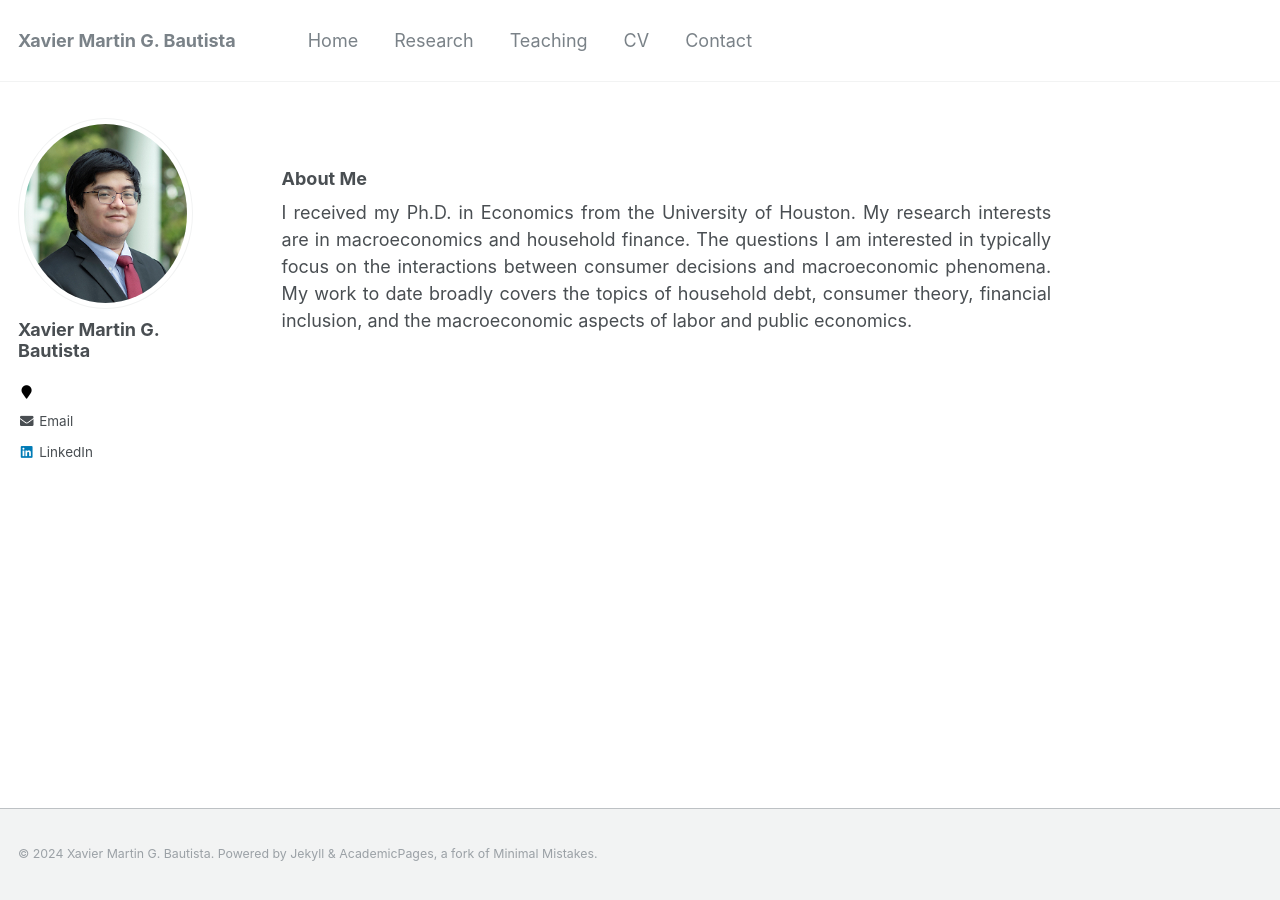
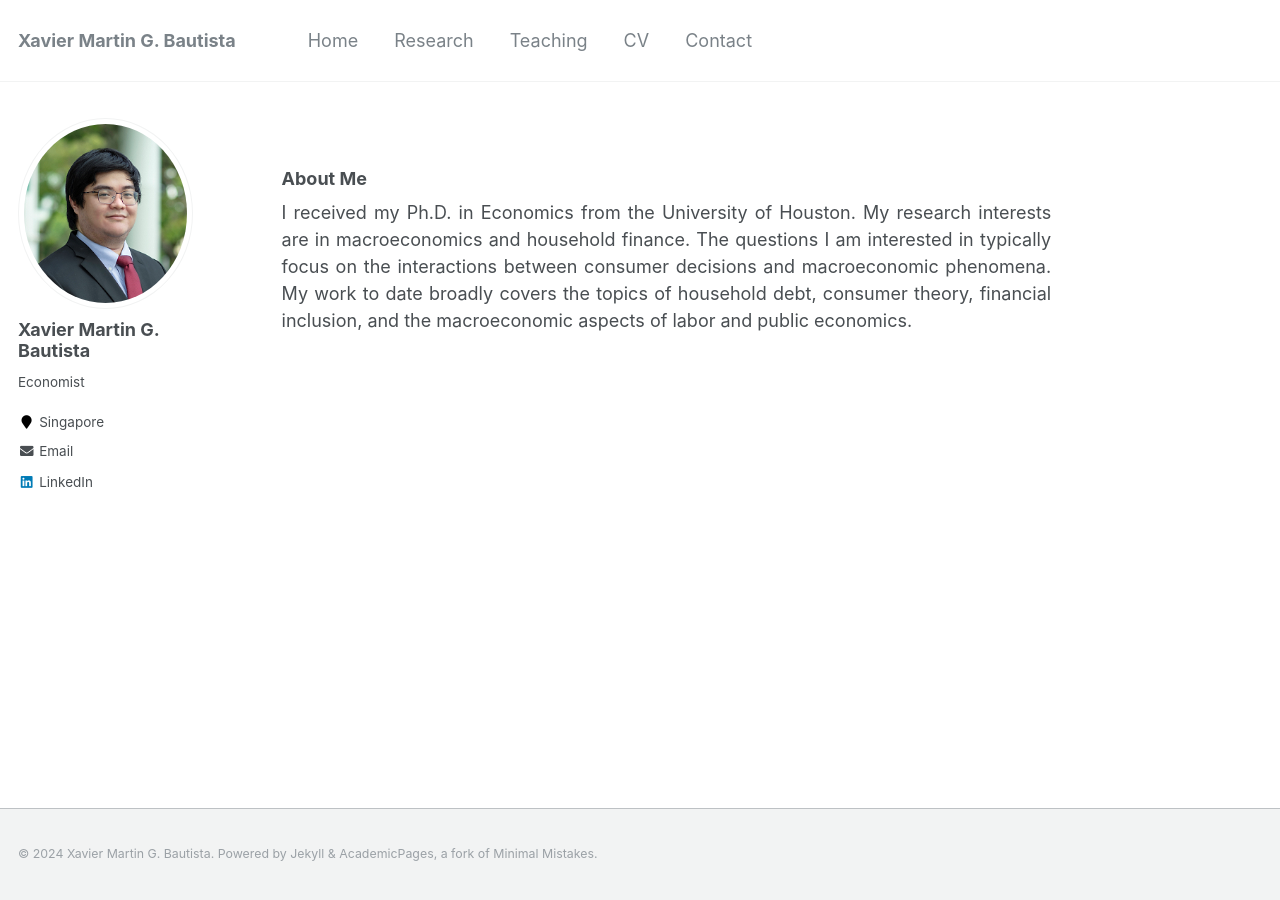
Before and after one commit to xmgbautista/xmgbautista.github.io, a Jekyll site: the page built from _pages/about.md, in a window 1280 px wide. Built offline with Jekyll 4.4.1, drawn with Linux system fonts in a browser that asks for light colours.

Commit message:
update location

```diff
--- a/_config.yml
+++ b/_config.yml
@@ -84,8 +84,8 @@ author:
   avatar           : "avatar/bautista_headshot.png"
   #bio              : "Research Fellow at <a style='color: black;' href='https://skbi.smu.edu.sg/'>Singapore Management University</a>"
   #bio              : "Research Fellow at Singapore Management University <br> <br> Research Interests: <br> &emsp;&#8226; Macroeconomics <br> &emsp;&#8226; Household Finance <br> &emsp;&#8226; Labor Economics"
-  bio              : ""
-  location         : ""
+  bio              : "Economist"
+  location         : "Singapore"
   employer         :
   pubmed           :
   googlescholar    :
```
